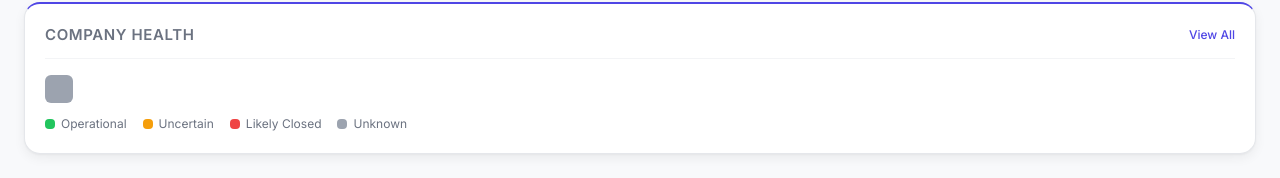
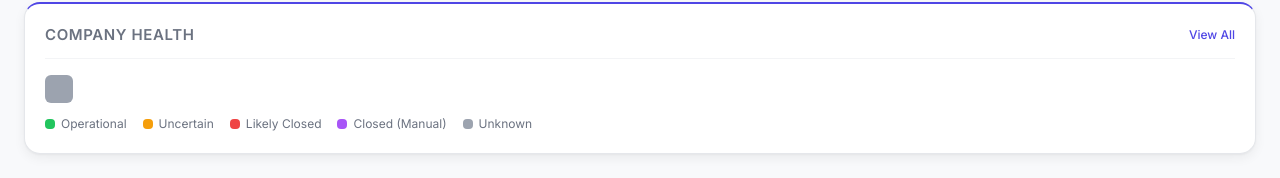
Before and after one commit to lilliangreenberg/valuations_from_spec, a FastAPI app: page / in a window 1280 px wide. Shown: the part 1277-1455 px from the top of the page. Run offline with FastAPI, Linux system fonts and the light colour scheme; tables that the repository leaves empty hold one stand-in row (values such as "Sample post"); some libraries are stand-ins or nearby versions.

Commit message:
Distinguish manually-closed companies with purple color in health grid
Companies with is_manual_override set now display as purple instead of
red in the health grid, making it easy to tell apart auto-detected vs
manually-set likely_closed statuses.

Co-Authored-By: Claude Opus 4.6 <noreply@anthropic.com>

```diff
--- a/src/domains/dashboard/core/formatting.py
+++ b/src/domains/dashboard/core/formatting.py
@@ -197,8 +197,10 @@ def freshness_tier_label(tier: str) -> str:
     return labels.get(tier, tier)
 
 
-def health_grid_color(status: str | None) -> str:
+def health_grid_color(status: str | None, is_manual_override: bool = False) -> str:
     """Return CSS color class for a company health grid cell."""
+    if status == "likely_closed" and is_manual_override:
+        return "health-manual-closed"
     mapping: dict[str, str] = {
         "operational": "health-green",
         "likely_closed": "health-red",
--- a/src/domains/dashboard/services/query_service.py
+++ b/src/domains/dashboard/services/query_service.py
@@ -728,10 +728,11 @@ class QueryService:
         rows = self.db.fetchall("""
             SELECT
                 c.id, c.name,
-                COALESCE(cs.status, 'unknown') as status
+                COALESCE(cs.status, 'unknown') as status,
+                COALESCE(cs.is_manual_override, 0) as is_manual_override
             FROM companies c
             LEFT JOIN (
-                SELECT company_id, status
+                SELECT company_id, status, is_manual_override
                 FROM company_statuses
                 WHERE id IN (
                     SELECT MAX(id) FROM company_statuses GROUP BY company_id
--- a/src/domains/dashboard/static/css/dashboard.css
+++ b/src/domains/dashboard/static/css/dashboard.css
@@ -1167,11 +1167,13 @@ a[target="_blank"]::after {
 .health-green { background-color: #22c55e; }
 .health-yellow { background-color: #f59e0b; }
 .health-red { background-color: #ef4444; }
+.health-manual-closed { background-color: #a855f7; }
 .health-gray { background-color: #9ca3af; }
 
 [data-theme="dark"] .health-green { background-color: #16a34a; }
 [data-theme="dark"] .health-yellow { background-color: #d97706; }
 [data-theme="dark"] .health-red { background-color: #dc2626; }
+[data-theme="dark"] .health-manual-closed { background-color: #9333ea; }
 [data-theme="dark"] .health-gray { background-color: #6b7280; }
 
 .health-legend {
--- a/src/domains/dashboard/templates/partials/widgets/health_grid_widget.html
+++ b/src/domains/dashboard/templates/partials/widgets/health_grid_widget.html
@@ -8,8 +8,8 @@
     <div class="health-grid-container">
       {% for company in widget.companies %}
       <a href="/companies/{{ company.id }}"
-         class="health-cell {{ company.status | health_grid_color }}"
-         title="{{ company.name }} - {{ company.status | title }}">
+         class="health-cell {{ company.status | health_grid_color(company.is_manual_override) }}"
+         title="{{ company.name }} - {{ company.status | title }}{% if company.is_manual_override %} (Manual){% endif %}">
       </a>
       {% endfor %}
     </div>
@@ -17,6 +17,7 @@
       <span class="health-legend-item"><span class="health-dot health-green"></span> Operational</span>
       <span class="health-legend-item"><span class="health-dot health-yellow"></span> Uncertain</span>
       <span class="health-legend-item"><span class="health-dot health-red"></span> Likely Closed</span>
+      <span class="health-legend-item"><span class="health-dot health-manual-closed"></span> Closed (Manual)</span>
       <span class="health-legend-item"><span class="health-dot health-gray"></span> Unknown</span>
     </div>
     {% else %}
```
Also changed, not shown: tests/unit/test_widget_core.py (+9 -0 lines).
